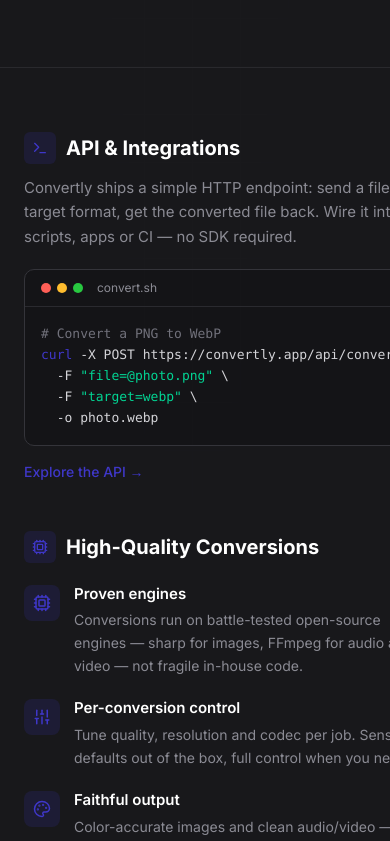
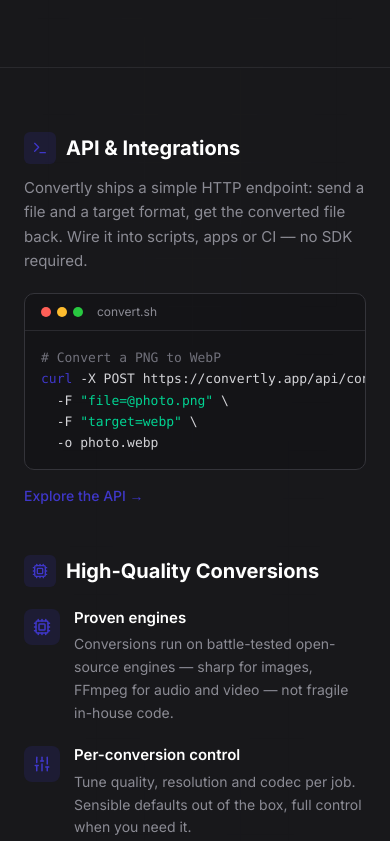
Before and after one commit to rvieshh/convertly, a Next.js app: page / in a window 390 px wide. Shown: the part 2103-2944 px from the top of the page. Built offline with nearby package versions, Linux system fonts and the light colour scheme; no server answers; the database is empty.

Commit message:
fix(mobile): format picker popover width clamps to viewport (was fixed 380px, cut off on phones); API section grid children get min-w-0 and body gets overflow-x-hidden so long code blocks scroll internally instead of pushing the page off-screen

```diff
--- a/src/app/globals.css
+++ b/src/app/globals.css
@@ -82,6 +82,13 @@
   color-scheme: dark;
 }
 
+/* Never allow horizontal overflow to push the page off-screen on mobile. */
+html,
+body {
+  max-width: 100%;
+  overflow-x: hidden;
+}
+
 body {
   background: var(--bg);
   color: var(--text);
--- a/src/components/ApiSection.tsx
+++ b/src/components/ApiSection.tsx
@@ -24,7 +24,7 @@
       <div className="mx-auto max-w-[1600px] px-6 py-16 lg:px-12">
         <div className="grid gap-12 lg:grid-cols-2">
           {/* API & Integrations */}
-          <div>
+          <div className="min-w-0">
             <div className="flex items-center gap-2.5">
               <span className="grid h-8 w-8 place-items-center rounded-[6px] bg-primary/15 text-primary">
                 <Terminal className="h-4 w-4" />
@@ -74,7 +74,7 @@
           </div>
 
           {/* High-Quality Conversions */}
-          <div>
+          <div className="min-w-0">
             <div className="flex items-center gap-2.5">
               <span className="grid h-8 w-8 place-items-center rounded-[6px] bg-primary/15 text-primary">
                 <Cpu className="h-4 w-4" />
--- a/src/components/FormatPicker.tsx
+++ b/src/components/FormatPicker.tsx
@@ -29,7 +29,7 @@
   const [open, setOpen] = useState(false);
   const [query, setQuery] = useState("");
   const [cat, setCat] = useState<string>(defaultCategory ?? "all");
-  const [coords, setCoords] = useState<{ top: number; left: number } | null>(null);
+  const [coords, setCoords] = useState<{ top: number; left: number; width: number } | null>(null);
   const btnRef = useRef<HTMLButtonElement>(null);
   const popRef = useRef<HTMLDivElement>(null);
 
@@ -75,11 +75,12 @@
     const reposition = () => {
       if (!btnRef.current) return;
       const r = btnRef.current.getBoundingClientRect();
-      const width = 380;
+      // Fit the viewport with a 12px gutter on each side (mobile-safe).
+      const width = Math.min(380, window.innerWidth - 24);
       let left = r.left - 40;
       if (left + width > window.innerWidth - 12) left = window.innerWidth - width - 12;
       if (left < 12) left = 12;
-      setCoords({ top: r.bottom + 8, left });
+      setCoords({ top: r.bottom + 8, left, width });
     };
 
     reposition();
@@ -141,8 +142,8 @@
                 animate={{ opacity: 1, y: 0 }}
                 exit={{ opacity: 0, y: 6 }}
                 transition={{ duration: 0.14 }}
-                style={{ position: "fixed", top: coords.top, left: coords.left, zIndex: 200 }}
-                className="w-[380px] overflow-hidden rounded-[10px] border border-line bg-surface shadow-2xl"
+                style={{ position: "fixed", top: coords.top, left: coords.left, width: coords.width, zIndex: 200 }}
+                className="overflow-hidden rounded-[10px] border border-line bg-surface shadow-2xl"
               >
                 {/* search */}
                 <div className="flex items-center gap-2 border-b border-line/70 px-3 py-2.5">
```
